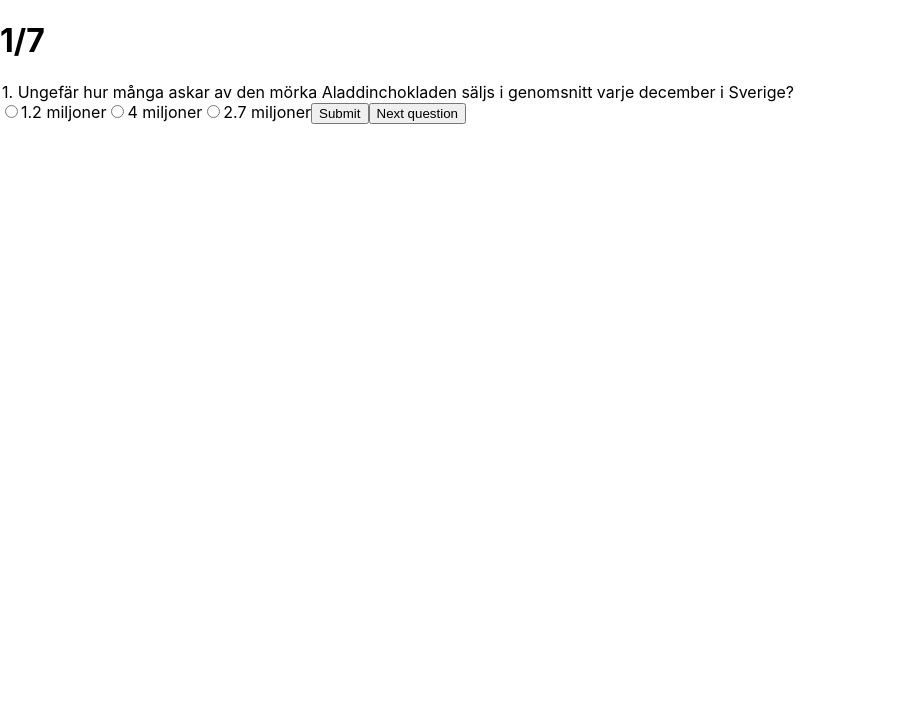
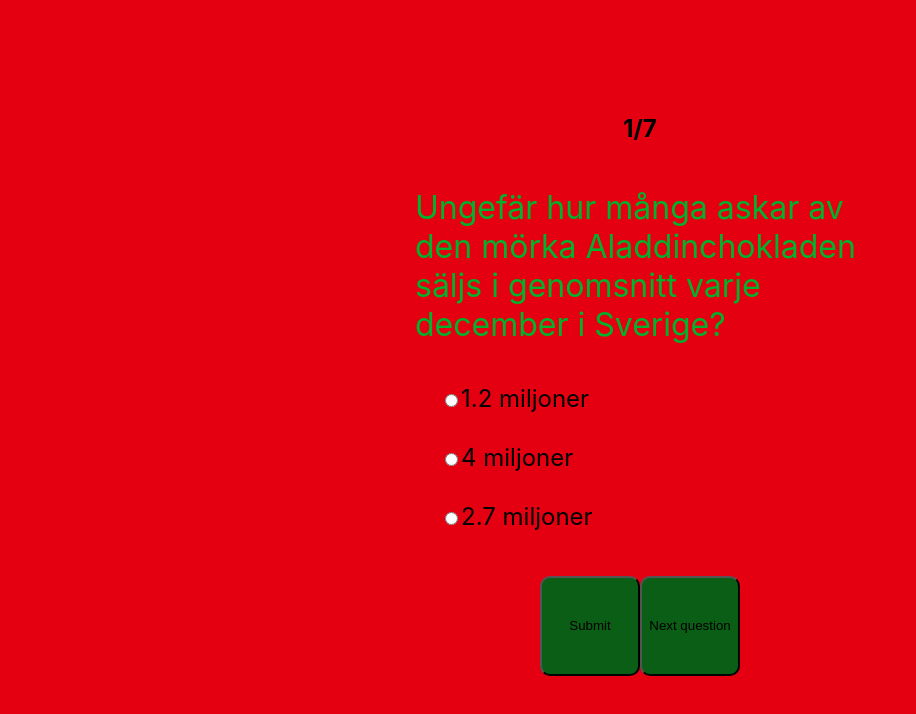
Before and after one commit to Technigo/project-redux-quiz-old, a React (Create React App) app: page / in a window 1280 px wide. Shown: the top 714 px of the page, without its empty margins (0-916 px from the left). Built offline with nearby package versions, Linux system fonts and the light colour scheme.

Commit message:
Styled components

```diff
--- a/package.json
+++ b/package.json
@@ -14,7 +14,8 @@
     "react": "^16.12.0",
     "react-dom": "^16.12.0",
     "react-redux": "^7.1.3",
-    "react-scripts": "^3.3.0"
+    "react-scripts": "^3.3.0",
+    "styled-components": "^5.2.1"
   },
   "scripts": {
     "start": "react-scripts start",
--- a/src/App.js
+++ b/src/App.js
@@ -2,7 +2,7 @@ import React from 'react'
 import { Provider } from 'react-redux'
 import { combineReducers, configureStore } from '@reduxjs/toolkit'
 import { quiz } from 'reducers/quiz'
-import { CurrentQuestion } from 'components/CurrentQuestion'
+import  CurrentQuestion  from 'components/CurrentQuestion'
 
 const reducer = combineReducers({
   quiz: quiz.reducer
--- a/src/components/CurrentQuestion.js
+++ b/src/components/CurrentQuestion.js
@@ -1,11 +1,53 @@
 import React, { useState } from "react";
-import { useSelector, useDispatch } from 'react-redux';
-import { quiz } from '../reducers/quiz';
-import { Summary } from './Summary';
+import { useSelector, useDispatch } from "react-redux";
+import { quiz } from "../reducers/quiz";
+import { Summary } from "./Summary";
+import styled from "styled-components";
 
-export const CurrentQuestion = () => {
-  const question = useSelector((state) => state.quiz.questions[state.quiz.currentQuestionIndex])
-  const quizOver = useSelector((state) => state.quiz.quizOver)
+const QuestionContainer = styled.section`
+  width: 100vw;
+  height: 100vh;
+  display: flex;
+  flex-direction: column;
+  background-color: #e40010;
+  justify-content: center;
+  align-items: center;
+`;
+
+const QuestionHeader = styled.legend`
+  width: 450px;
+  padding: 25px;
+  font-size: 32px;
+  color: #00b32c;
+`;
+
+const QuestionText = styled.label`
+  width: 400px;
+  padding: 15px;
+  font-size: 24px;
+`;
+
+const ButtonWrapper = styled.div`
+  display: flex;
+  justify-content: space-between;
+  align-items: space-between;
+  margin: 30px;
+`;
+
+const HolidayButton = styled.button`
+  width: 100px;
+  height: 100px;
+  color: #fffff:
+  margin: 20px;
+  background-color: #0B5E15;
+  border-radius: 10px;
+`;
+
+const CurrentQuestion = () => {
+  const question = useSelector(
+    (state) => state.quiz.questions[state.quiz.currentQuestionIndex]
+  );
+  const quizOver = useSelector((state) => state.quiz.quizOver);
   const [answer, setAnswer] = useState([]);
   console.log("answer: " + answer);
   console.log(question.correctAnswerIndex);
@@ -14,8 +56,8 @@ export const CurrentQuestion = () => {
 
   const submitAnswer = ({ id, index }) => {
     console.log("I'm here!");
-      dispatch(quiz.actions.submitAnswer({ questionId: id, answerIndex: index }));
-  }
+    dispatch(quiz.actions.submitAnswer({ questionId: id, answerIndex: index }));
+  };
 
   if (parseInt(answer) === question.correctAnswerIndex) {
     console.log("Rätt svar");
@@ -24,24 +66,22 @@ export const CurrentQuestion = () => {
   }
 
   const nextQuestion = () => {
-    dispatch(quiz.actions.goToNextQuestion())
+    dispatch(quiz.actions.goToNextQuestion());
   };
 
   const options = question.options;
 
   if (!question) {
-    return <h1>Oh no! I could not find the current question!</h1>
-
-  } else if (quizOver === true){
-    return <Summary />
-
+    return <h1>Oh no! I could not find the current question!</h1>;
+  } else if (quizOver === true) {
+    return <Summary />;
   } else {
     return (
-      <div>
+      <QuestionContainer>
         <h1>{question.id}/7</h1>
-        <legend>{question.id}. {question.questionText}</legend>
+        <QuestionHeader>{question.questionText}</QuestionHeader>
         {options.map((option, index) => (
-          <label htmlFor={index} >
+          <QuestionText htmlFor={index}>
             <input
               id={index}
               type="radio"
@@ -52,12 +92,17 @@ export const CurrentQuestion = () => {
               required
             />
             {option}
-          </label>
+          </QuestionText>
         ))}
+        <ButtonWrapper>
+          <HolidayButton onClick={submitAnswer}>Submit</HolidayButton>
+          <HolidayButton onClick={nextQuestion}>
+            {question.id < 7 ? "Next question" : "Show result"}
+          </HolidayButton>
+        </ButtonWrapper>
+      </QuestionContainer>
+    );
+  }
+};
 
-        <button onClick={submitAnswer}>Submit</button>
-        <button onClick={nextQuestion}>{question.id < 7 ? "Next question" : "Show result"}</button>
-      </div>
-    );
-  };
-};
+export default CurrentQuestion;
--- a/src/components/Summary.js
+++ b/src/components/Summary.js
@@ -1,6 +1,12 @@
 import React from 'react';
+import styled from 'styled-components';
 import { useSelector, useDispatch } from 'react-redux';
 import { quiz } from '../reducers/quiz';
+
+const SummaryContainer = styled.section`
+
+`
+
 
 export const Summary = () => {
     const dispatch = useDispatch();
@@ -11,7 +17,19 @@ export const Summary = () => {
 
  return (
     <div>
-        <h1>Hello summary!</h1>
+        <h2>Correct answers:</h2>
+        <p>{answers.length}</p>
+
+        <p>{answers[0].question}</p>
+        <div>
+        {answers.map((answer) => (
+            <div>
+            <p>{answer.questionId}. {question}</p>
+            <p>{answer}</p>
+            <p>{isCorrect}</p>
+            </div>
+        ))}
+        </div>
         <button onClick={restartQuiz}>Restart Quiz</button>
     </div>
  );
--- a/src/reducers/quiz.js
+++ b/src/reducers/quiz.js
@@ -1,5 +1,5 @@
 import { createSlice } from '@reduxjs/toolkit';
-import { CurrentQuestion } from '../components/CurrentQuestion';
+import  CurrentQuestion  from '../components/CurrentQuestion';
 
 // Change these to your own questions!
 const questions = [
```
Also changed, not shown: 1 other file (tests, documents, lock files or other folders).
